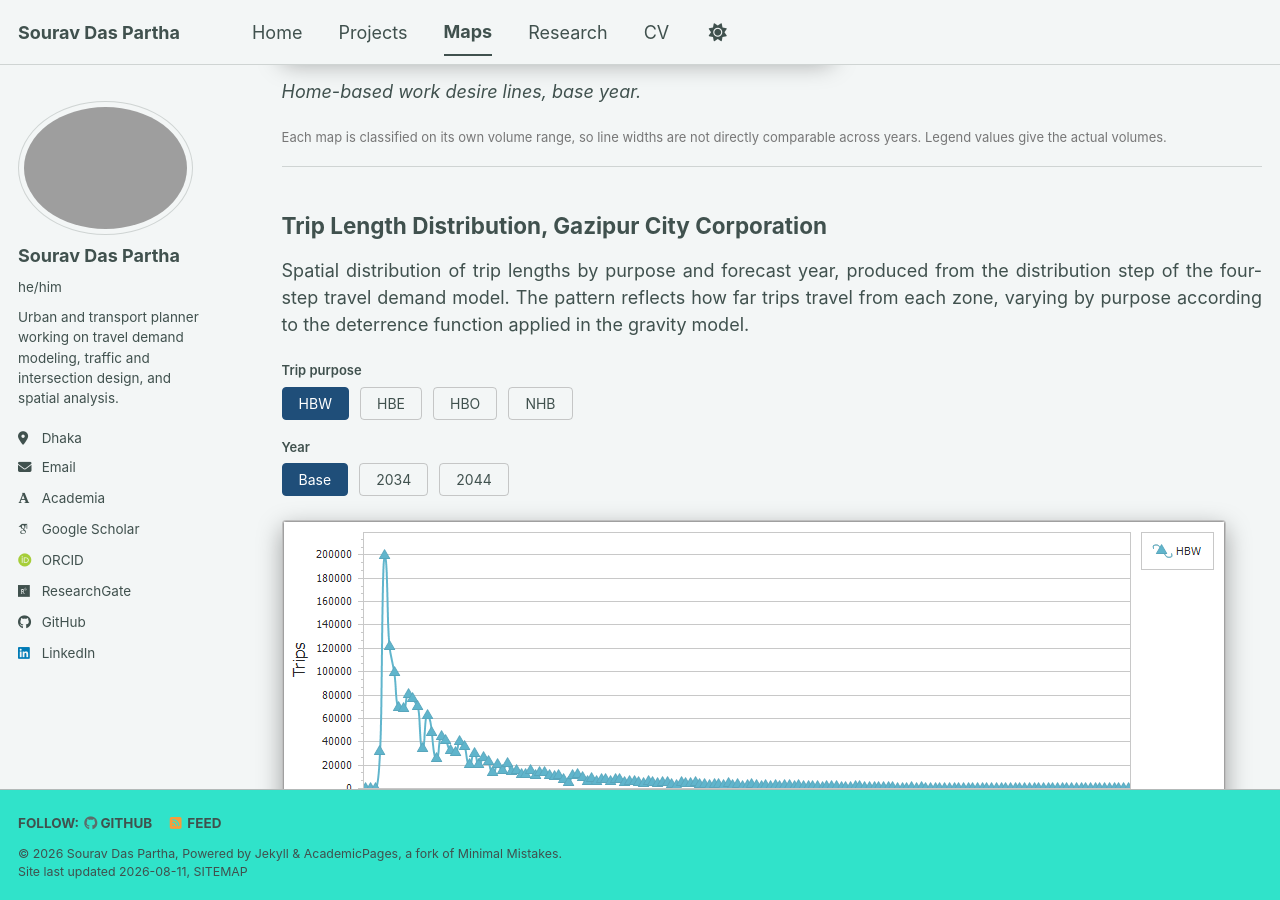
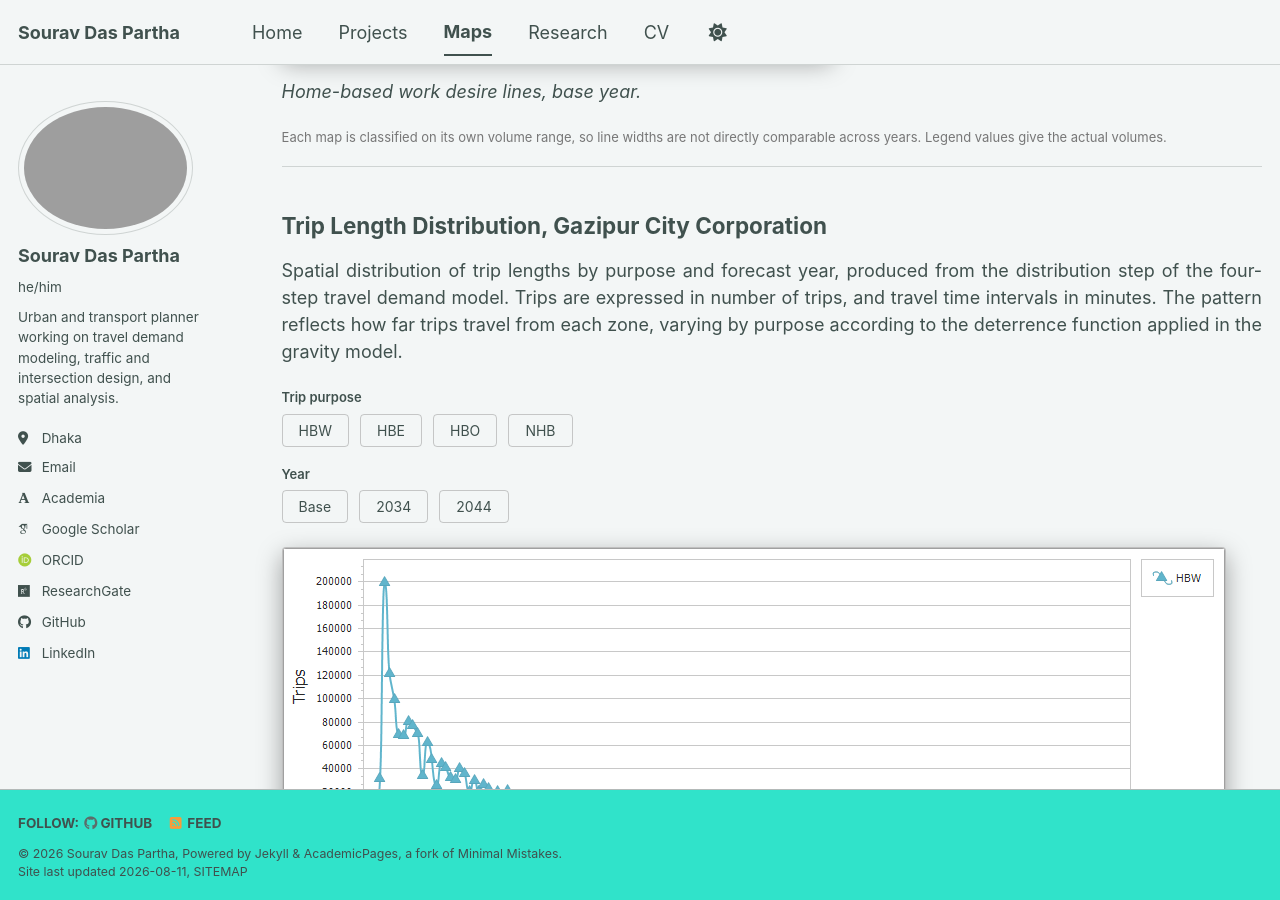
Before and after one commit to souravdaspartha/souravdaspartha.github.io, a Jekyll site: the page built from _pages/maps.md, in a window 1280 px wide and 900 px high, scrolled down 2010 px. Built offline with Jekyll 4.4.1, drawn with Linux system fonts in a browser that asks for light colours; some web fonts are replaced; a script bundle is joined from its source files by our own code; library files that are not in the unit come from our copies; part of the change alters nothing that is shown.

Commit message:
Update maps.md

```diff
--- a/_pages/maps.md
+++ b/_pages/maps.md
@@ -68,7 +68,7 @@ Each map is classified on its own volume range, so line widths are not directly
 ## Trip Length Distribution, Gazipur City Corporation
 
 <p style="text-align: justify;">
-Spatial distribution of trip lengths by purpose and forecast year, produced from the distribution step of the four-step travel demand model. The pattern reflects how far trips travel from each zone, varying by purpose according to the deterrence function applied in the gravity model.
+Spatial distribution of trip lengths by purpose and forecast year, produced from the distribution step of the four-step travel demand model. Trips are expressed in number of trips, and travel time intervals in minutes. The pattern reflects how far trips travel from each zone, varying by purpose according to the deterrence function applied in the gravity model.
 </p>
 
 <div style="margin: 18px 0 10px;">
@@ -161,65 +161,4 @@ function paRefresh() {
   var path = '/images/pa-' + currentPA + '-' + currentPAYear + '.png';
   document.getElementById('paMap').src = path;
   document.getElementById('paLink').href = path;
-  document.getElementById('paCaption').innerText = paNames[currentPA] + ', ' + yearNames[currentPAYear] + '.';
-}
-
-function pickPA(btn) {
-  currentPA = btn.dataset.val;
-  setActive('pa-btn', btn);
-  paRefresh();
-}
-
-function pickPAYear(btn) {
-  currentPAYear = btn.dataset.val;
-  setActive('pa-year-btn', btn);
-  paRefresh();
-}
-
-function refresh() {
-  var path = '/images/desire-' + currentPurpose + '-' + currentYear + '.png';
-  document.getElementById('desireMap').src = path;
-  document.getElementById('desireLink').href = path;
-  document.getElementById('desireCaption').innerText = purposeNames[currentPurpose] + ' desire lines, ' + yearNames[currentYear] + '.';
-}
-
-function pickPurpose(btn) {
-  currentPurpose = btn.dataset.val;
-  setActive('purpose-btn', btn);
-  refresh();
-}
-
-function pickYear(btn) {
-  currentYear = btn.dataset.val;
-  setActive('year-btn', btn);
-  refresh();
-}
-
-function tldRefresh() {
-  var path = '/images/tld-' + currentTld + '-' + currentTldYear + '.png';
-  document.getElementById('tldMap').src = path;
-  document.getElementById('tldLink').href = path;
-  document.getElementById('tldCaption').innerText = purposeNames[currentTld] + ' trip length distribution, ' + yearNames[currentTldYear] + '.';
-}
-
-function pickTld(btn) {
-  currentTld = btn.dataset.val;
-  setActive('tld-btn', btn);
-  tldRefresh();
-}
-
-function pickTldYear(btn) {
-  currentTldYear = btn.dataset.val;
-  setActive('tld-year-btn', btn);
-  tldRefresh();
-}
-
-document.addEventListener('DOMContentLoaded', function () {
-  document.querySelector('.pa-btn[data-val="prod"]').classList.add('active');
-  document.querySelector('.pa-year-btn[data-val="base"]').classList.add('active');
-  document.querySelector('.purpose-btn[data-val="hbw"]').classList.add('active');
-  document.querySelector('.year-btn[data-val="base"]').classList.add('active');
-  document.querySelector('.tld-btn[data-val="hbw"]').classList.add('active');
-  document.querySelector('.tld-year-btn[data-val="base"]').classList.add('active');
-});
-</script>
+  document.getElementById('paCaption').inn
```
